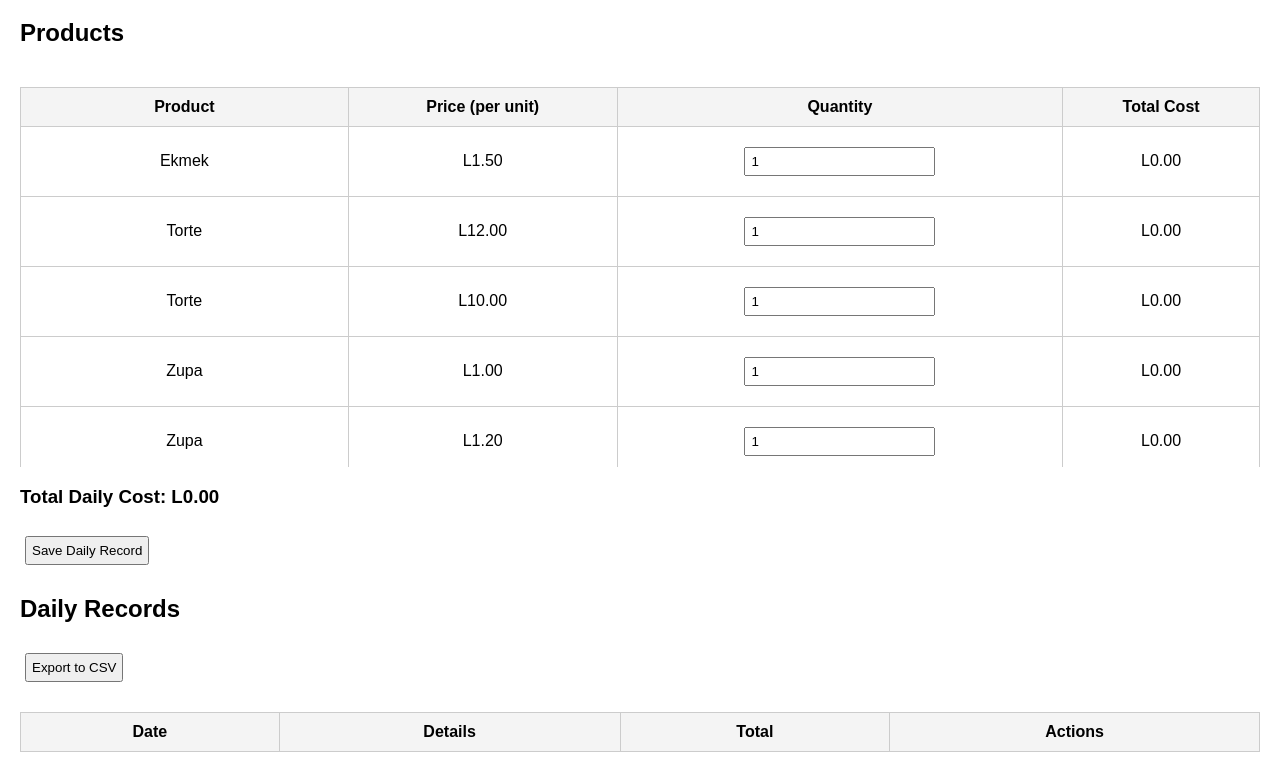
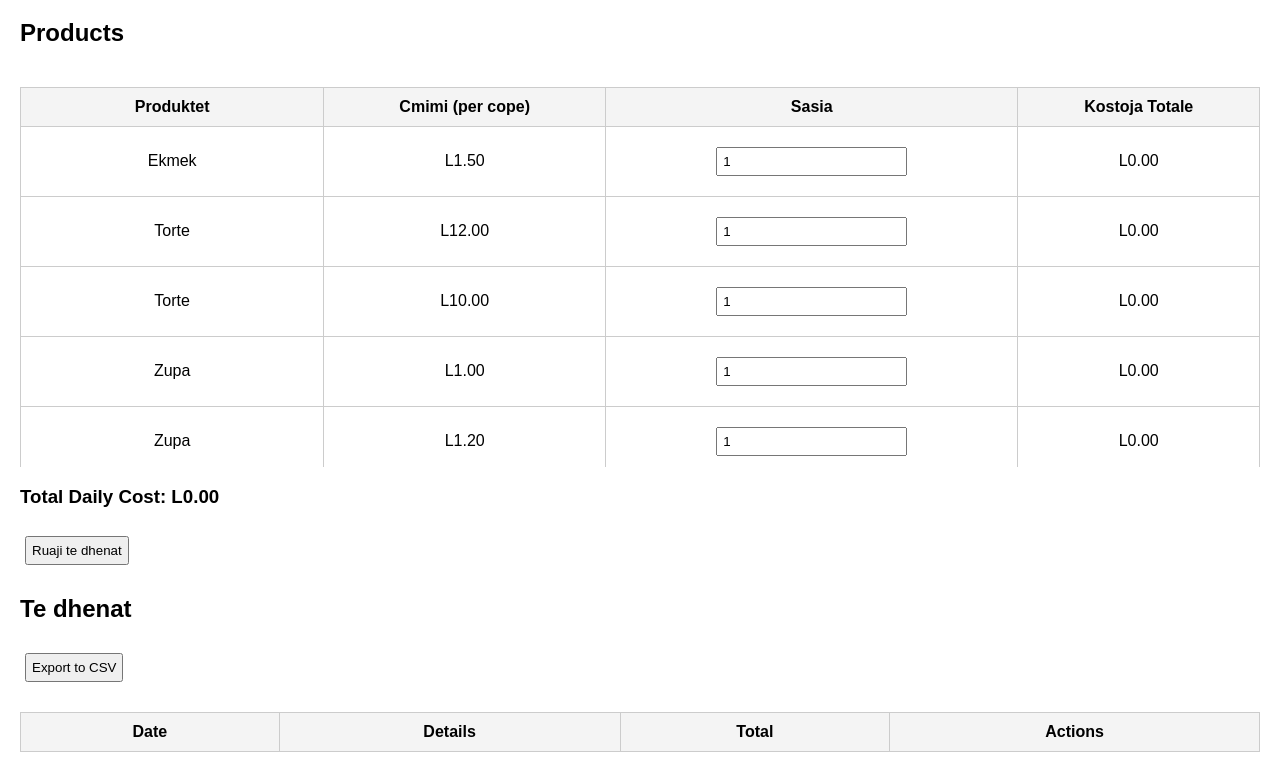
Before and after one commit to kristina-hanxhara9/Inventari, a website: page index.html in a window 1280 px wide. Shown: the part 61-833 px from the top of the page. Drawn offline with Linux system fonts and the light colour scheme.

```diff
--- a/index.html
+++ b/index.html
@@ -47,10 +47,10 @@
         <table>
             <thead>
                 <tr>
-                    <th>Product</th>
-                    <th>Price (per unit)</th>
-                    <th>Quantity</th>
-                    <th>Total Cost</th>
+                    <th>Produktet</th>
+                    <th>Cmimi (per cope)</th>
+                    <th>Sasia</th>
+                    <th>Kostoja Totale</th>
                 </tr>
             </thead>
             <tbody id="productTable"></tbody>
@@ -58,9 +58,9 @@
     </div>
 
     <h3>Total Daily Cost: L<span id="dailyTotal">0.00</span></h3>
-    <button onclick="saveRecord()">Save Daily Record</button>
+    <button onclick="saveRecord()">Ruaji te dhenat</button>
 
-    <h2>Daily Records</h2>
+    <h2>Te dhenat</h2>
     <button onclick="exportToCSV()">Export to CSV</button>
     <div class="scrollable">
         <table>
@@ -83,10 +83,10 @@
             <table>
                 <thead>
                     <tr>
-                        <th>Product</th>
-                        <th>Price</th>
-                        <th>Quantity</th>
-                        <th>Total Cost</th>
+                        <th>Produktet</th>
+                        <th>Cmimi</th>
+                        <th>Sasia</th>
+                        <th>Kostoja totale</th>
                     </tr>
                 </thead>
                 <tbody id="editTableBody"></tbody>
```
Also changed, not shown: 2 other files.
